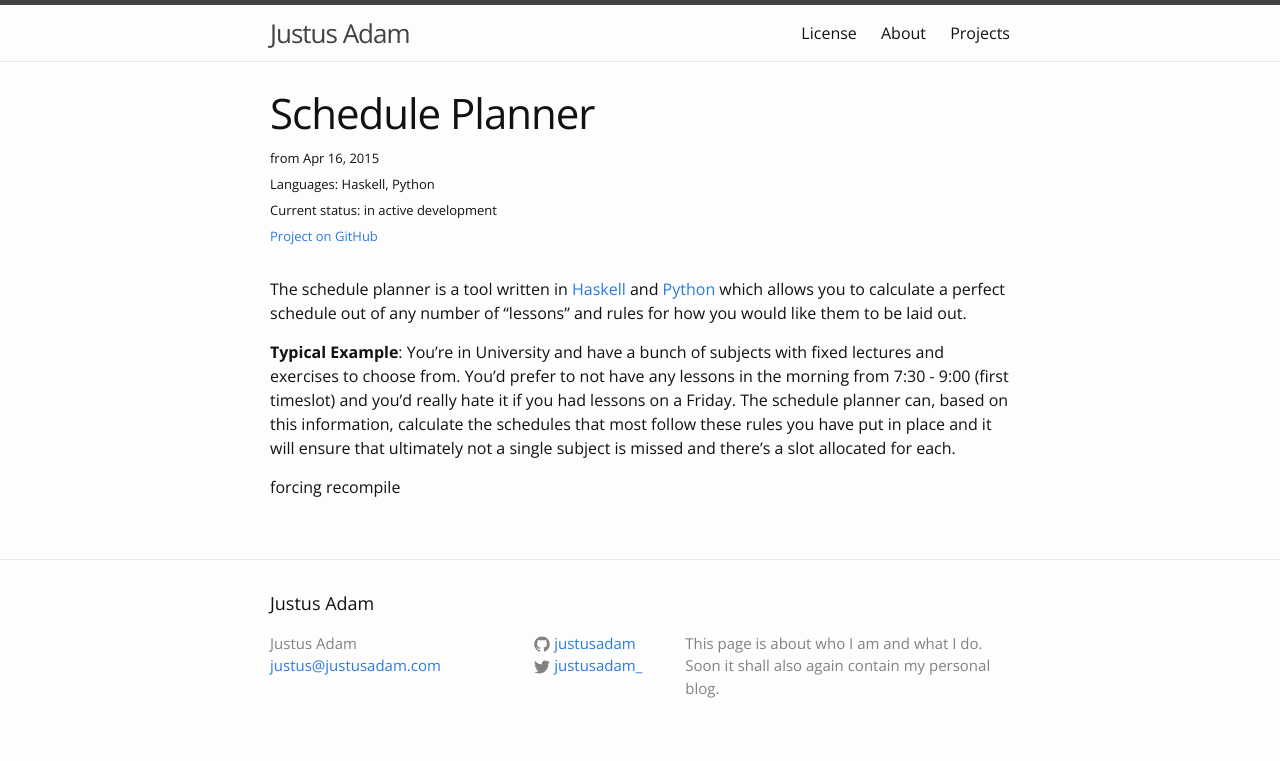
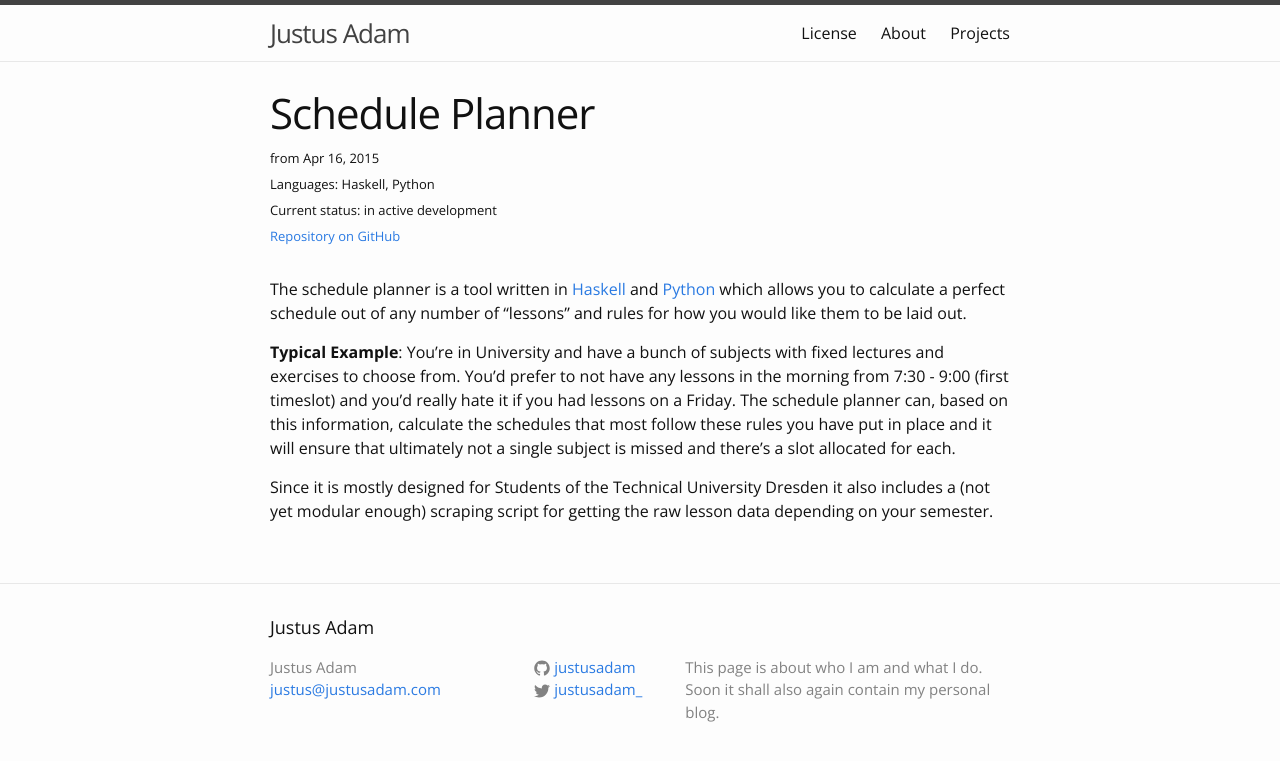
Before and after one commit to JustusAdam/justusadam.github.io, a Jekyll site: the page built from _projects/schedule-planner.md, in a window 1280 px wide. Shown: the top 761 px of the page. Built offline with Jekyll 4.4.1, drawn with Linux system fonts in a browser that asks for light colours.

Commit message:
fixes and more description for schedule planner

```diff
--- a/_config.yml
+++ b/_config.yml
@@ -23,7 +23,8 @@ defaults:
     values:
       layout: "post"
       category: blog
-  - scope:
+  -
+    scope:
       path: ""
       type: "projects"
     values:
--- a/_includes/project-meta.html
+++ b/_includes/project-meta.html
@@ -24,6 +24,6 @@
   {% endif %}
 
   {% if project.github_link %}
-    <a href="https://github.com/{{ project.github_link }}">Project on GitHub</a>
+    <a href="https://github.com/{{ project.github_link }}">Repository on GitHub</a>
   {% endif %}
 </div>
--- a/_projects/schedule-planner.md
+++ b/_projects/schedule-planner.md
@@ -11,4 +11,4 @@ __Typical Example__:
 You're in University and have a bunch of subjects with fixed lectures and exercises to choose from. You'd prefer to not have any lessons in the morning from 7:30 - 9:00 (first timeslot) and you'd really hate it if you had lessons on a Friday.
 The schedule planner can, based on this information, calculate the schedules that most follow these rules you have put in place and it will ensure that ultimately not a single subject is missed and there's a slot allocated for each.
 
-forcing recompile
+Since it is mostly designed for Students of the Technical University Dresden it also includes a (not yet modular enough) scraping script for getting the raw lesson data depending on your semester.
```
Also changed, not shown: 1 other file.
